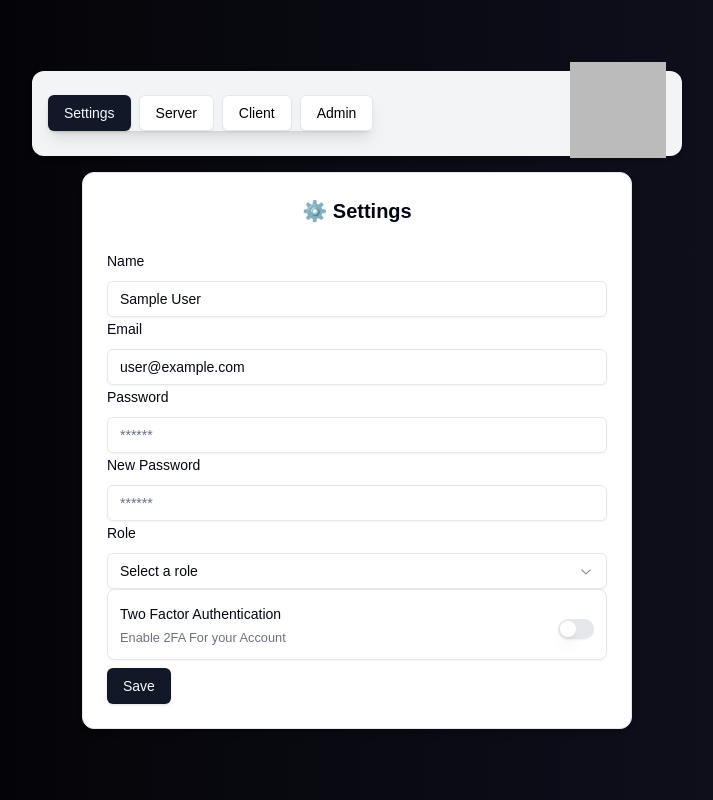
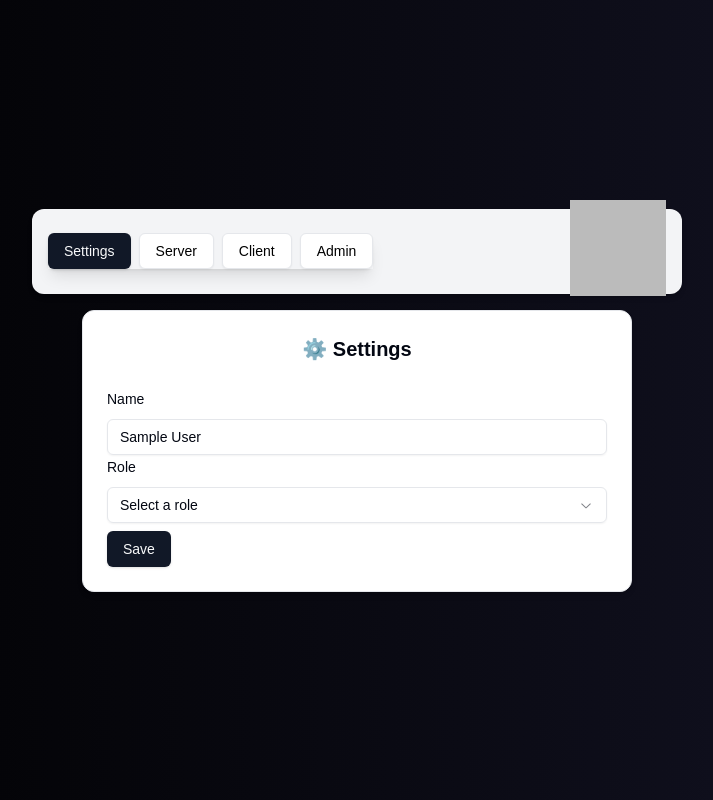
Before and after one commit to Mohdkumailabbas/Complete-Auth_next, a Next.js app: page /settings in a window 1280 px wide. Shown: the whole page, without its empty margins (283-996 px from the left). Built offline with nearby package versions, Linux system fonts and the light colour scheme; no server answers; sample sign-in values are in the browser's storage.

Commit message:
OAuth Form Done

```diff
--- a/src/app/(protected)/settings/page.tsx
+++ b/src/app/(protected)/settings/page.tsx
@@ -16,14 +16,15 @@ import { z } from "zod";
 import { FormError } from "@/components/form-error";
 import { FormSuccess } from "@/components/form-succes";
 // import { Select, SelectTrigger } from "@radix-ui/react-select";
-import { Select, SelectContent, SelectItem, SelectTrigger,SelectValue } from "@/components/ui/select";
+import { Select, SelectContent, SelectItem, SelectTrigger, SelectValue } from "@/components/ui/select";
 import { UserRole } from "@prisma/client";
 import { Switch } from "@/components/ui/switch";
 
 const SettingsPage = () => {
   const [error, setError] = useState<string | undefined>();
   const [success, setSuccess] = useState<string | undefined>();
-  const {user} = useCurrentUser();
+  const { user } = useCurrentUser();
+  // const session =useSession()
   const { update } = useSession();
   const [isPending, startTransition] = useTransition();
 
@@ -31,10 +32,10 @@ const SettingsPage = () => {
     resolver: zodResolver(SettingSchema),
     defaultValues: {
       name: user?.name || undefined,  // Set default value for name, fallback to empty string if user is undefined
-      email: user?.email|| undefined,  // Set default value for name, fallback to empty string if user is undefined
-      password:undefined,
-      newPassword:undefined,
-      role:user?.role ||undefined
+      email: user?.email || undefined,  // Set default value for name, fallback to empty string if user is undefined
+      password: undefined,
+      newPassword: undefined,
+      role: user?.role || undefined
     }
   });
 
@@ -93,10 +94,13 @@ const SettingsPage = () => {
                         disabled={isPending}
                       />
                     </FormControl>
-                    <FormMessage/>
+                    <FormMessage />
                   </FormItem>
                 )}
               />
+              {user?.isOAuth === false && (
+                <>
+
                   <FormField
                     control={form.control}
                     name="email"
@@ -111,7 +115,7 @@ const SettingsPage = () => {
                             disabled={isPending}
                           />
                         </FormControl>
-                    <FormMessage/>
+                        <FormMessage />
                       </FormItem>
                     )}
                   />
@@ -129,7 +133,7 @@ const SettingsPage = () => {
                             disabled={isPending}
                           />
                         </FormControl>
-                    <FormMessage/>
+                        <FormMessage />
                       </FormItem>
                     )}
                   />
@@ -147,10 +151,12 @@ const SettingsPage = () => {
                             disabled={isPending}
                           />
                         </FormControl>
-                    <FormMessage/>
+                        <FormMessage />
                       </FormItem>
                     )}
                   />
+                </>
+              )}
               <FormField
                 control={form.control}
                 name="role"
@@ -160,7 +166,7 @@ const SettingsPage = () => {
                     <Select disabled={isPending} onValueChange={field.onChange} defaultValue={field.value}>
                       <FormControl>
                         <SelectTrigger>
-                        <SelectValue placeholder="Select a role"/>
+                          <SelectValue placeholder="Select a role" />
                         </SelectTrigger>
                       </FormControl>
                       <SelectContent>
@@ -172,10 +178,12 @@ const SettingsPage = () => {
                         </SelectItem>
                       </SelectContent>
                     </Select>
-                      <FormMessage/>
+                    <FormMessage />
                   </FormItem>
                 )}
               />
+               {user?.isOAuth ===false &&(
+                <>
               <FormField
                 control={form.control}
                 name="isTwoFactorEnabled"
@@ -186,14 +194,16 @@ const SettingsPage = () => {
                       <FormDescription> Enable 2FA For your Account</FormDescription>
                     </div>
                     <FormControl>
-                      <Switch disabled={isPending} checked={field.value} onCheckedChange={field.onChange}/>
+                      <Switch disabled={isPending} checked={field.value} onCheckedChange={field.onChange} />
                     </FormControl>
                   </FormItem>
                 )}
               />
+              </>
+               )}
             </div>
-            <FormError  message={error}/>
-            <FormSuccess message={success}/>
+            <FormError message={error} />
+            <FormSuccess message={success} />
             <Button className="mt-2" type="submit" > Save</Button>
           </form>
         </FormProvider>
--- a/src/app/auth/actions/settings.ts
+++ b/src/app/auth/actions/settings.ts
@@ -1,3 +1,4 @@
+/* eslint-disable @typescript-eslint/no-unused-expressions */
 "use server"
 
 import { CurrentUser } from "@/lib/auth"
@@ -11,6 +12,12 @@ export const settings = async (values: z.infer<typeof SettingSchema>) => {
     if (!user || !user.id)
         return { error: "Access Restricted" }
     const databaseUser = await getUserById(user.id)
+    if(user.isOAuth){
+        values.email=undefined,
+        values.isTwoFactorEnabled=undefined,
+        values.password=undefined,
+        values.newPassword=undefined
+    }
     await db.user.update({
         where: { id: databaseUser?.id },
         data: {
--- a/src/app/auth/data/account.ts
+++ b/src/app/auth/data/account.ts
@@ -4,7 +4,7 @@ import { db } from "@/lib/db"
  export const getAccountByUserId= async(userId:string)=>{
     try {
         const account= await db.account.findFirst({
-            where:{id:userId}
+            where:{userId}
         })
         return account
     } catch {
--- a/src/hooks/use-current-user.ts
+++ b/src/hooks/use-current-user.ts
@@ -4,6 +4,7 @@ import { ExtendedUser } from "../../next-auth"
 export const useCurrentUser = () => {
     const { data: session, status, } = useSession();
     const user = session?.user  as ExtendedUser | undefined;;
+
     return {
         user,
         status,
```
Lines whose indentation alone changed are shown as unchanged.
